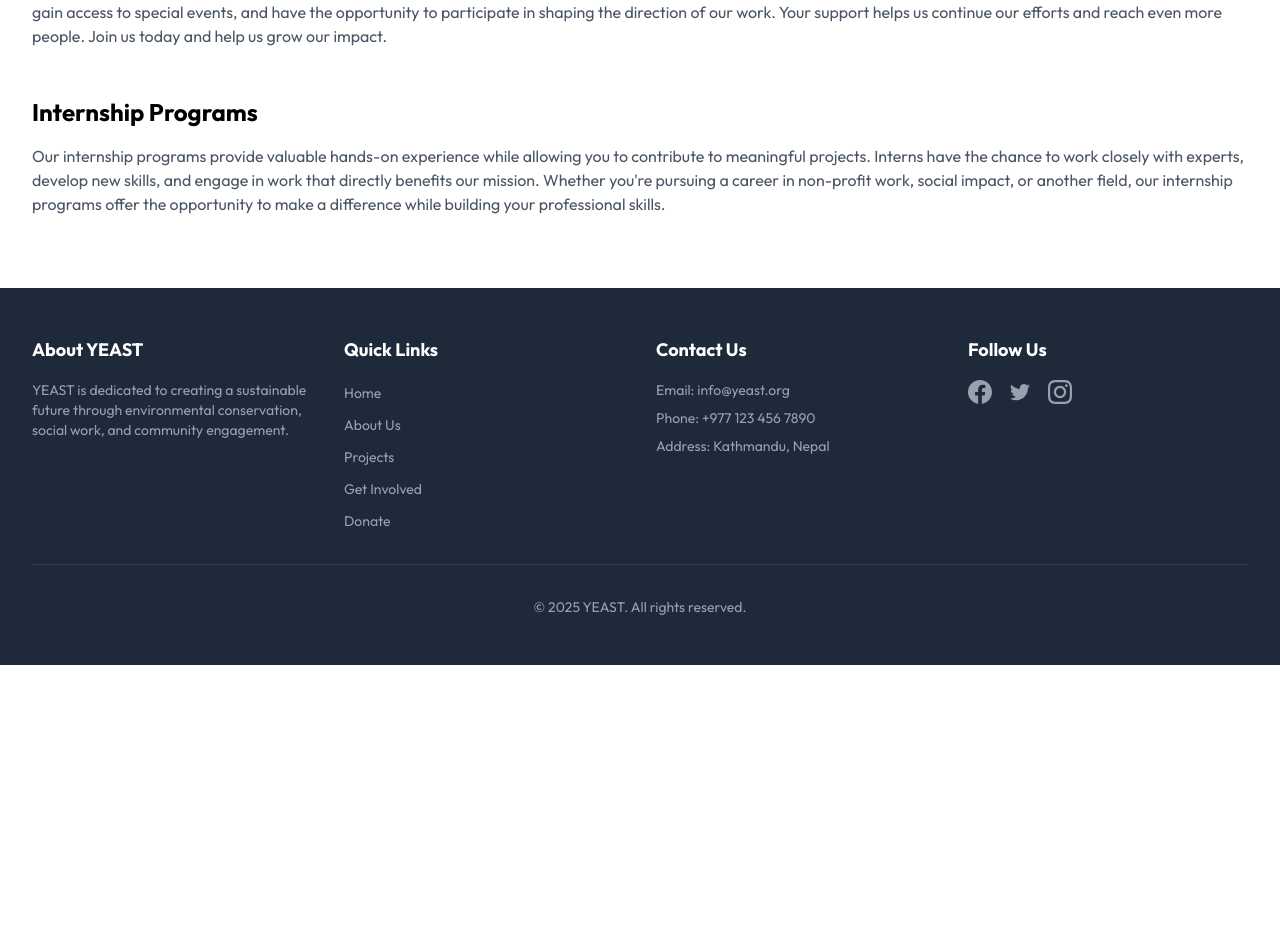
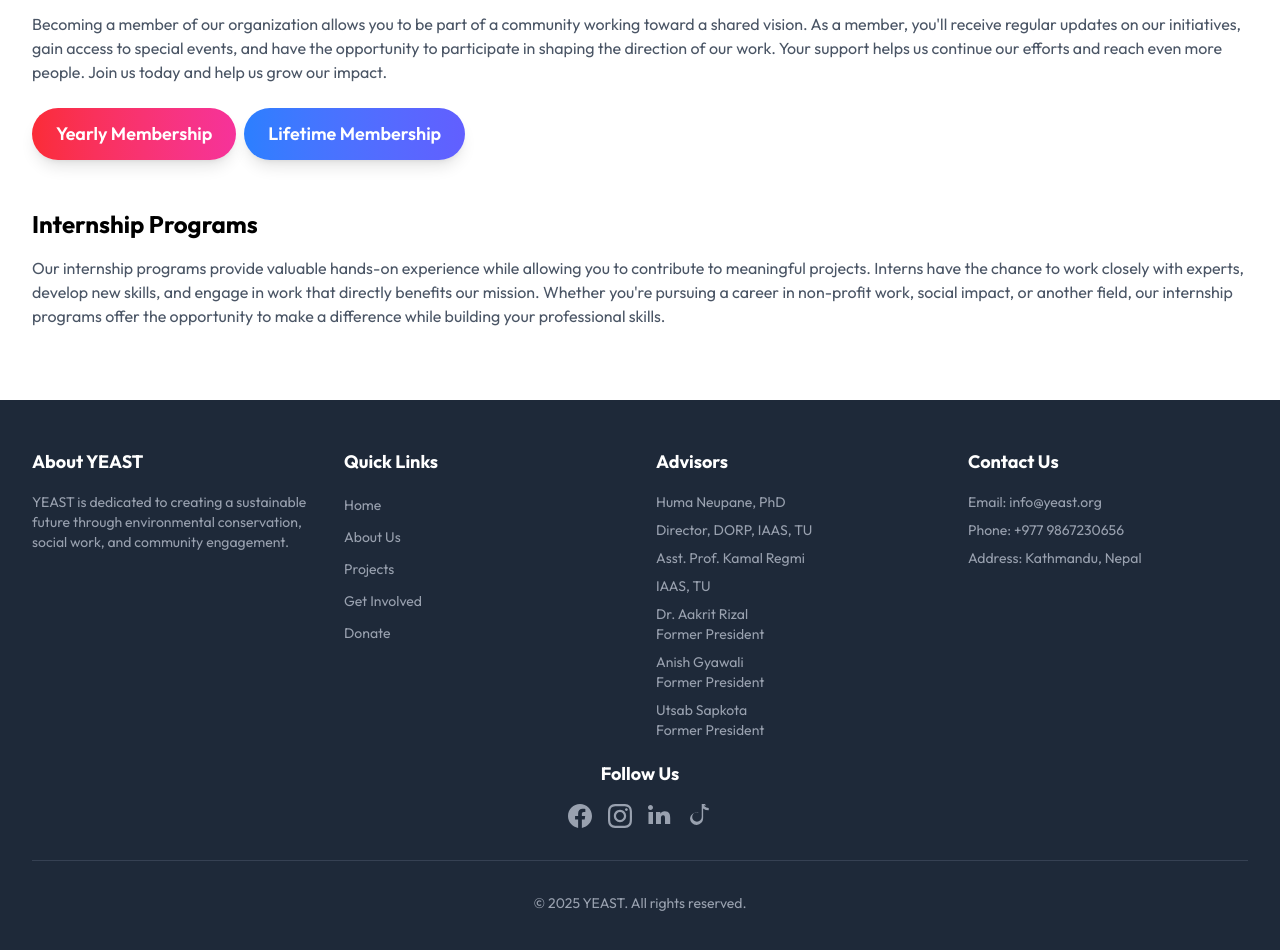
Before and after one commit to Anishp310/staticWeb, a React (Vite) app: page /get-involved in a window 1280 px wide. Shown: the part 660-1610 px from the top of the page. Before the commit the page ends 1325 px from the top, so only its background shows below. Built offline with nearby package versions, Linux system fonts and the light colour scheme.

Commit message:
new added

```diff
--- a/src/components/Footer.jsx
+++ b/src/components/Footer.jsx
@@ -60,23 +60,47 @@ const Footer = () => {
             </ul>
           </div>
 
+          {/* Advisors Section */}
+          <div>
+            <h3 className='text-lg font-bold mb-4'>Advisors</h3>
+            <ul className='text-sm text-gray-400 space-y-2'>
+              <li>Huma Neupane, PhD</li>
+              <li>Director, DORP, IAAS, TU</li>
+              <li>Asst. Prof. Kamal Regmi</li>
+              <li>IAAS, TU</li>
+              <div>
+                <li>Dr. Aakrit Rizal</li>
+                <li>Former President</li>
+              </div>
+              <div>
+                <li>Anish Gyawali</li>
+                <li>Former President</li>
+              </div>
+              <div>
+                <li>Utsab Sapkota</li>
+                <li>Former President</li>
+              </div>
+            </ul>
+          </div>
+
           {/* Contact Info */}
           <div>
             <h3 className='text-lg font-bold mb-4'>Contact Us</h3>
             <ul className='text-sm text-gray-400 space-y-2'>
               <li>Email: info@yeast.org</li>
-              <li>Phone: +977 123 456 7890</li>
+              <li>Phone: +977 9867230656</li>
               <li>Address: Kathmandu, Nepal</li>
             </ul>
           </div>
+        </div>
 
         {/* Social Media Links */}
-          <div>
+        <div className='md:flex md:flex-col md:justify-center md:items-center mt-5'>
           <h3 className='text-lg font-bold mb-4'>Follow Us</h3>
           <div className='flex space-x-4'>
             <a
-                href='https://facebook.com'
-                className='text-gray-400 hover:text-green-500'
+              href='https://www.facebook.com/yeast2022'
+              className='text-gray-400 hover:text-blue-500'
             >
               <svg
                 className='h-6 w-6'
@@ -87,22 +111,10 @@ const Footer = () => {
                 <path d='M24 12.073c0-6.627-5.373-12-12-12s-12 5.373-12 12c0 5.99 4.388 10.954 10.125 11.854v-8.385H7.078v-3.47h3.047V9.43c0-3.007 1.792-4.669 4.533-4.669 1.312 0 2.686.234 2.686.234v2.953h-1.514c-1.491 0-1.956.925-1.956 1.874v2.25h3.328l-.532 3.47h-2.796v8.385C19.612 23.027 24 18.062 24 12.073z' />
               </svg>
             </a>
+
             <a
-                href='https://twitter.com'
-                className='text-gray-400 hover:text-green-500'
-              >
-                <svg
-                  className='h-6 w-6'
-                  fill='currentColor'
-                  viewBox='0 0 24 24'
-                  aria-hidden='true'
-                >
-                  <path d='M8.29 20.251c7.547 0 11.675-6.253 11.675-11.675 0-.178 0-.355-.012-.53A8.348 8.348 0 0022 5.92a8.19 8.19 0 01-2.357.646 4.118 4.118 0 001.804-2.27 8.224 8.224 0 01-2.605.996 4.107 4.107 0 00-6.993 3.743 11.65 11.65 0 01-8.457-4.287 4.106 4.106 0 001.27 5.477A4.072 4.072 0 012.8 9.713v.052a4.105 4.105 0 003.292 4.022 4.095 4.095 0 01-1.853.07 4.108 4.108 0 003.834 2.85A8.233 8.233 0 012 18.407a11.616 11.616 0 006.29 1.84' />
-                </svg>
-              </a>
-              <a
-                href='https://instagram.com'
-                className='text-gray-400 hover:text-green-500'
+              href='www.instagram.com/yeast2022'
+              className='text-gray-400 hover:text-red-500'
             >
               <svg
                 className='h-6 w-6'
@@ -113,7 +125,32 @@ const Footer = () => {
                 <path d='M12 2.163c3.204 0 3.584.012 4.85.07 3.252.148 4.771 1.691 4.919 4.919.058 1.265.069 1.645.069 4.849 0 3.205-.012 3.584-.069 4.849-.149 3.225-1.664 4.771-4.919 4.919-1.266.058-1.644.07-4.85.07-3.204 0-3.584-.012-4.849-.07-3.26-.149-4.771-1.699-4.919-4.92-.058-1.265-.07-1.644-.07-4.849 0-3.204.013-3.583.07-4.849.149-3.227 1.664-4.771 4.919-4.919 1.266-.057 1.645-.069 4.849-.069zm0-2.163c-3.259 0-3.667.014-4.947.072-4.358.2-6.78 2.618-6.98 6.98-.059 1.281-.073 1.689-.073 4.948 0 3.259.014 3.668.072 4.948.2 4.358 2.618 6.78 6.98 6.98 1.281.058 1.689.072 4.948.072 3.259 0 3.668-.014 4.948-.072 4.354-.2 6.782-2.618 6.979-6.98.059-1.28.073-1.689.073-4.948 0-3.259-.014-3.667-.072-4.947-.196-4.354-2.617-6.78-6.979-6.98-1.281-.059-1.69-.073-4.949-.073zm0 5.838c-3.403 0-6.162 2.759-6.162 6.162s2.759 6.163 6.162 6.163 6.162-2.759 6.162-6.163c0-3.403-2.759-6.162-6.162-6.162zm0 10.162c-2.209 0-4-1.79-4-4 0-2.209 1.791-4 4-4s4 1.791 4 4c0 2.21-1.791 4-4 4zm6.406-11.845c-.796 0-1.441.645-1.441 1.44s.645 1.44 1.441 1.44c.795 0 1.439-.645 1.439-1.44s-.644-1.44-1.439-1.44z' />
               </svg>
             </a>
-            </div>
+            <a
+              href='https://www.linkedin.com/in/yeast2022/'
+              className='text-gray-400 hover:text-blue-500'
+            >
+              <svg
+                className='h-6 w-6'
+                fill='currentColor'
+                viewBox='0 0 24 24'
+                aria-hidden='true'
+              >
+                <path d='M4.98 3.5C4.98 4.88 3.87 6 2.5 6S0 4.88 0 3.5 1.12 1 2.5 1s2.48 1.12 2.48 2.5zM.47 8H5v12H.47V8zm7.53 0h4.36v1.72h.06c.61-1.15 2.1-2.37 4.32-2.37 4.62 0 5.47 3.04 5.47 6.99V20H17v-5.64c0-1.35-.03-3.08-1.88-3.08-1.88 0-2.17 1.47-2.17 2.98V20H8V8z' />
+              </svg>
+            </a>
+            <a
+              href='https://www.tiktok.com/@yeast2022'
+              className='text-gray-400 hover:text-black-500'
+            >
+              <svg
+                className='h-6 w-6'
+                fill='currentColor'
+                viewBox='0 0 24 24'
+                aria-hidden='true'
+              >
+                <path d='M16.14 1.5h2.09a6.26 6.26 0 01-2.16-3.5h-2.34v14.94a4.77 4.77 0 01-9.54 0 4.77 4.77 0 014.77-4.77c.49 0 .97.08 1.42.23V8.77a6.89 6.89 0 00-1.42-.15A6.67 6.67 0 002 14.22a6.67 6.67 0 006.67 6.67A6.67 6.67 0 0015.14 14V4.4a9.12 9.12 0 005.6 1.84V4.03a6.49 6.49 0 01-4.6-1.98z' />
+              </svg>
+            </a>
           </div>
         </div>
 
--- a/src/components/GetInvolved.jsx
+++ b/src/components/GetInvolved.jsx
@@ -41,6 +41,19 @@ export const GetInvolved = () => {
             and reach even more people. Join us today and help us grow our
             impact.
           </p>
+          <div className='flex sm:flex-row flex-col gap-2 '>
+            <button className='relative px-6 py-3 text-lg font-semibold text-white bg-gradient-to-r from-red-500 to-pink-500 rounded-full shadow-lg transition-all duration-300 hover:scale-105 hover:shadow-2xl active:scale-95'>
+              <a href='https://docs.google.com/forms/d/e/1FAIpQLSeOcAQz497BrE3BnZYN4rQ2W8e8f8Ds5IYo7q94IPqSrdauXg/viewform'>
+                Yearly Membership
+              </a>
+            </button>
+
+            <button className='relative px-6 py-3 text-lg font-semibold text-white bg-gradient-to-r from-blue-500 to-indigo-500 rounded-full shadow-lg transition-all duration-300 hover:scale-105 hover:shadow-2xl active:scale-95'>
+              <a href='https://docs.google.com/forms/d/e/1FAIpQLScl5TWMX4ZOsXFHNzdAMxvHDC0tcSM4VAwMUp-wW9ilEnBgkQ/viewform'>
+                Lifetime Membership
+              </a>
+            </button>
+          </div>
         </div>
 
         {/* Internship Programs */}
--- a/src/components/Navbar.jsx
+++ b/src/components/Navbar.jsx
@@ -1,7 +1,7 @@
 import React, { useState } from "react";
 import { Link, useNavigate } from "react-router-dom";
 import { FaBars, FaTimes } from "react-icons/fa";
-
+import  logo  from "../assets/yeast_logo.jpg";
 const Navbar = () => {
   const [isMenuOpen, setIsMenuOpen] = useState(false);
   const navigate = useNavigate(); // React Router's useNavigate hook
@@ -17,10 +17,10 @@ const Navbar = () => {
   return (
     <nav className='bg-white shadow-lg'>
       <div className='max-w-7xl mx-auto px-4 sm:px-6 lg:px-8'>
-        <div className='flex justify-between h-16'>
+        <div className='flex justify-between h-25'>
           <div className='flex-shrink-0 flex items-center'>
             <Link to='/' className='text-2xl font-bold text-green-700'>
-              YEAST
+              <img src={logo} alt='YEAST Logo' className='h-20 w-auto' />
             </Link>
           </div>
 
```
Also changed, not shown: src/components/Gallery.jsx (+49 -39 lines), src/assets/yeast_logo.jpg (added). Lines whose indentation alone changed are shown as unchanged.
